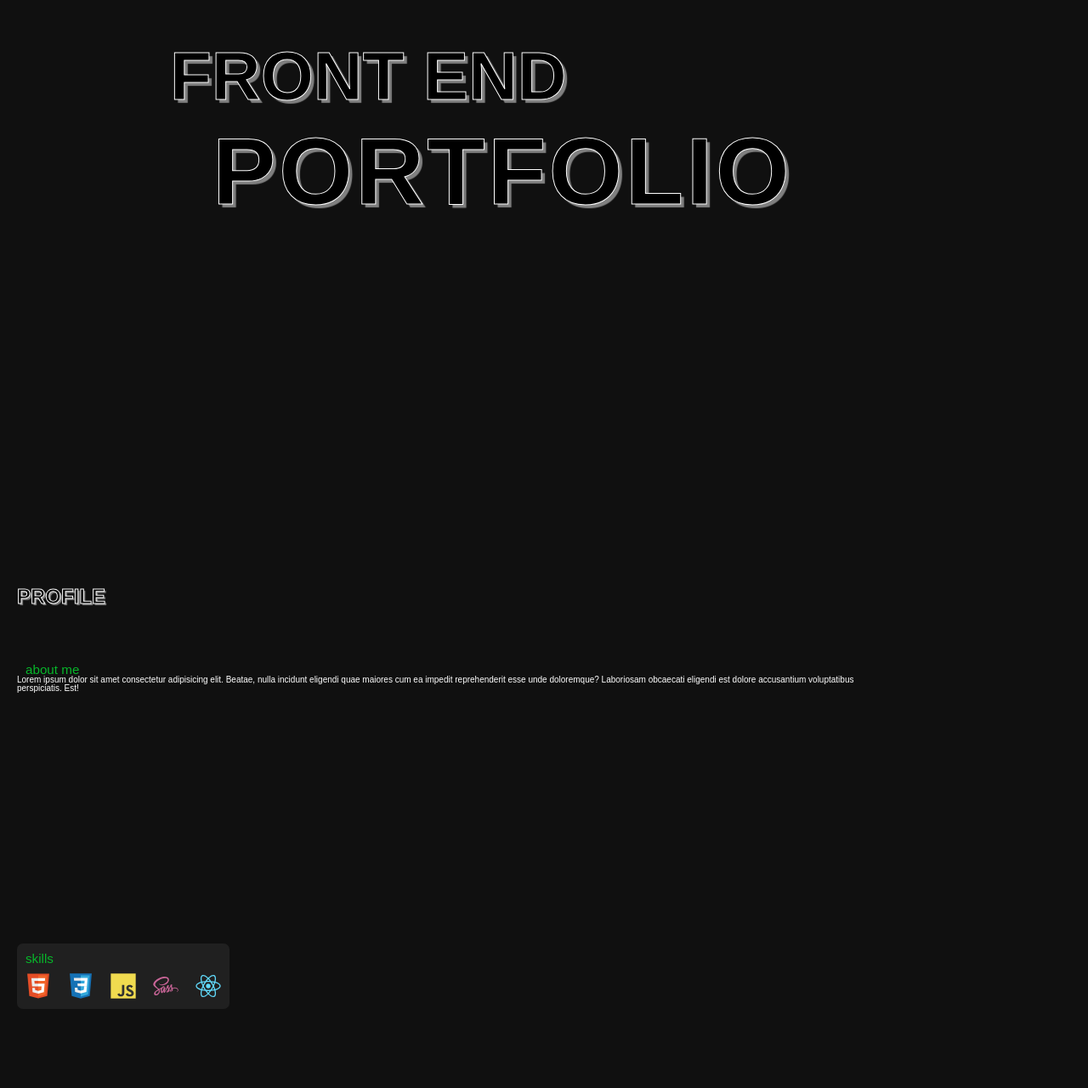
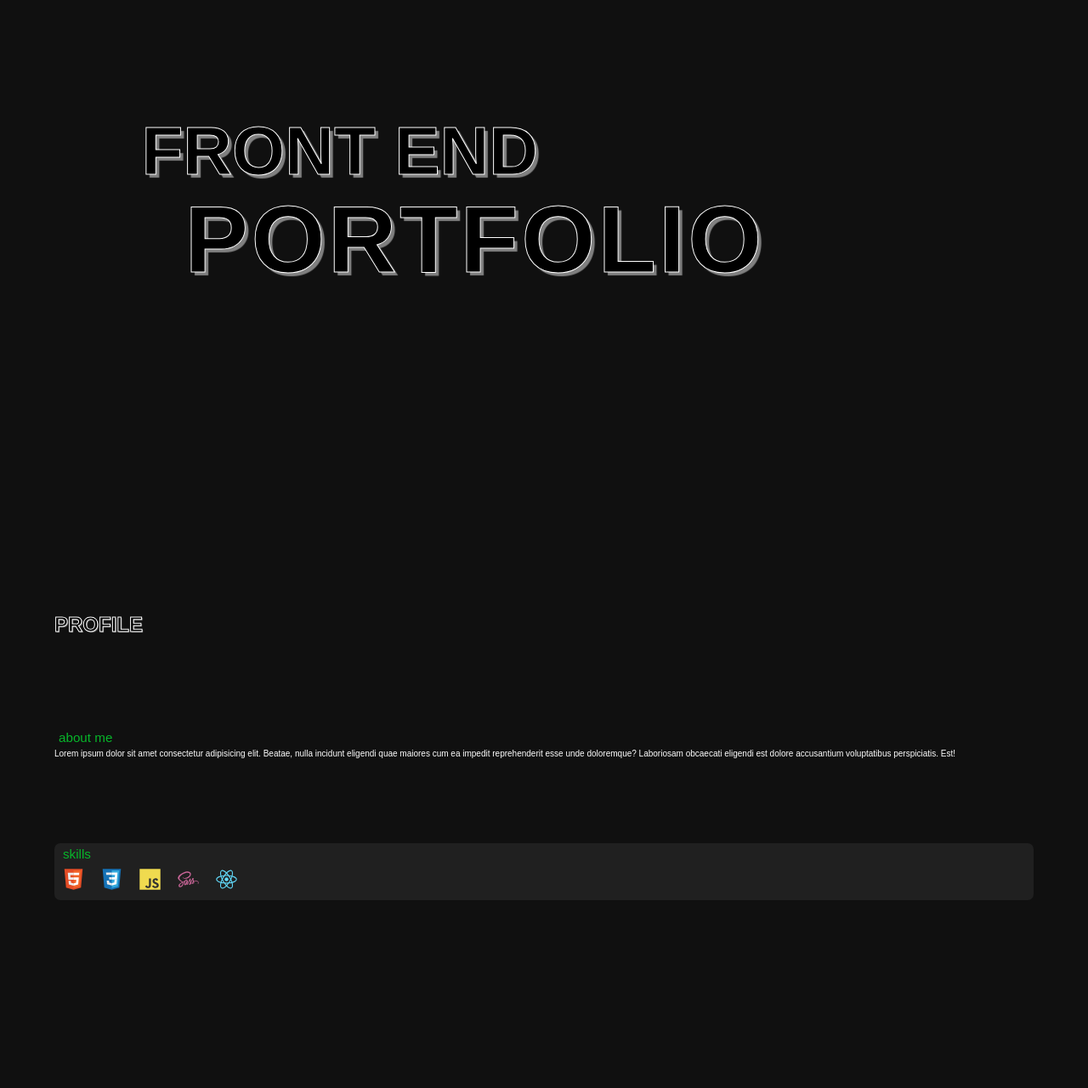
Before and after one commit to djqtdma14/portfolio, a React (Vite) app: page / in a window 1280 px wide. Shown: the part 190-1470 px from the top of the page at 85% size. Built offline with nearby package versions, Linux system fonts and the light colour scheme; a web font is replaced by a local one.

Commit message:
portfolio

```diff
--- a/src/pages/Profile.jsx
+++ b/src/pages/Profile.jsx
@@ -9,19 +9,21 @@ function Profile(){
   return(
     <section className='Profile'>
       <h2>PROFILE</h2>
-      <div className='about-me'>
+      <div className='about'>
+        <section className='about-me'>
           <h3>about me</h3>
           <p>
             Lorem ipsum dolor sit amet consectetur adipisicing elit. Beatae, nulla incidunt eligendi quae maiores cum ea impedit reprehenderit esse unde doloremque? Laboriosam obcaecati eligendi est dolore accusantium voluptatibus perspiciatis. Est!
           </p>
-      </div>
-      <div className='about-skill'>
+        </section>
+        <section className='about-skill'>
           <h3>skills</h3>
           {
             prontLogos.map((logo, idx) => {
               return <img src={logo} alt={logo.keys} key={idx} />
             })
           }
+        </section>
       </div>
     </section>
   );
--- a/src/scss/FirstPage.scss
+++ b/src/scss/FirstPage.scss
@@ -2,27 +2,40 @@
   height:100vh;
   position:relative;
   span{
-    position:absolute; top:30%; left:20px;
+    position:absolute; top:41%; left:5%;
     font-size:2rem; font-weight:700;
     color:#000;
     text-shadow:4px 4px 1px #808080; -webkit-text-stroke:1px #fff;
   }
   h1{
-    position:absolute; top:42%; left:35px;
+    position:absolute; top:46%; left:10%;
     font-size:3.5rem; font-weight:700; letter-spacing:0.2rem;
     color:#000;
     text-shadow:4px 4px 1px #808080; -webkit-text-stroke:1px #fff;
   }
 }
 
-@media screen and (min-width:500px){
+@media screen and (min-width:400px){
   .FirstPage{
     span{
-      left:70px;
+      left:7%;
+      font-size:2.5rem;
+    }
+    h1{
+      top:47%; left:12%;
+      font-size:4.2rem;
+    }
+  }
+}
+
+@media screen and (min-width:600px){
+  .FirstPage{
+    span{
+      left:9%;
       font-size:3rem;
     }
     h1{
-      left:100px;
+      top:48%; left:13%;
       font-size:5rem;
     }
   }
@@ -31,12 +44,12 @@
 @media screen and (min-width:768px){
   .FirstPage{
     span{
-      left:100px;
-      font-size:5rem;
+      left:11%;
+      font-size:4rem;
     }
     h1{
-      left:150px;
-      font-size:7rem;
+      top:50%; left:15%;
+      font-size:6rem;
     }
   }
 }
@@ -44,11 +57,11 @@
 @media screen and (min-width:1200px){
   .FirstPage{
     span{
-      left:200px;
+      left:13%;
       font-size:5rem;
     }
     h1{
-      left:250px;
+      top:52%; left:17%;
       font-size:7rem;
     }
   }
--- a/src/scss/Profile.scss
+++ b/src/scss/Profile.scss
@@ -1,44 +1,36 @@
 .Profile{
-  height:100vh;
-  position:relative;
+  height:1000px;
   h2{
-    position:absolute; top:80px; left:20px;
+    display:flex; align-items:center;
+    height:250px;
+    margin-left:5%;
     font-size:1.5rem; font-weight:700;
     color:#000;
-    text-shadow:2px 2px 1px #808080; -webkit-text-stroke:1px #fff;
-    /* &::after{
-      content:'';
-      display:block;
-      position:absolute; top:50%; left:100%;
-      width:400px; height:1px;
-      margin-left:50px;
-      background-color:#fff;
-    } */
+    text-shadow:1px 1px 1px #808080; -webkit-text-stroke:1px #fff;
   }
+  .about{
+    display:flex; flex-direction:column; gap:100px;
+    margin:0 5%;
     .about-me{
-    display:inline-block;
-    position:absolute; top:170px; left:20px;
-    width:80%;
+      display:flex; flex-direction:column; gap:7px;
       h3{
-      padding:0 10px;
+        padding:0 5px;
         font-size:0.95rem;
         color:#07b62a;
       }
-    p{}
     }
     .about-skill{
-    display:inline-block;
-    position:absolute; top:500px; left:20px;
       background-color:#202020;
       border-radius:7px;
       h3{
-      padding:10px 10px 0;
+        padding:5px 10px 0;
         font-size:0.95rem;
         color:#07b62a;
       }
       img{
-      width:30px; height:30px;
+        width:25px; height:25px;
         padding:10px;
       }
     }
   }
+}
```
Lines whose indentation alone changed are shown as unchanged.
